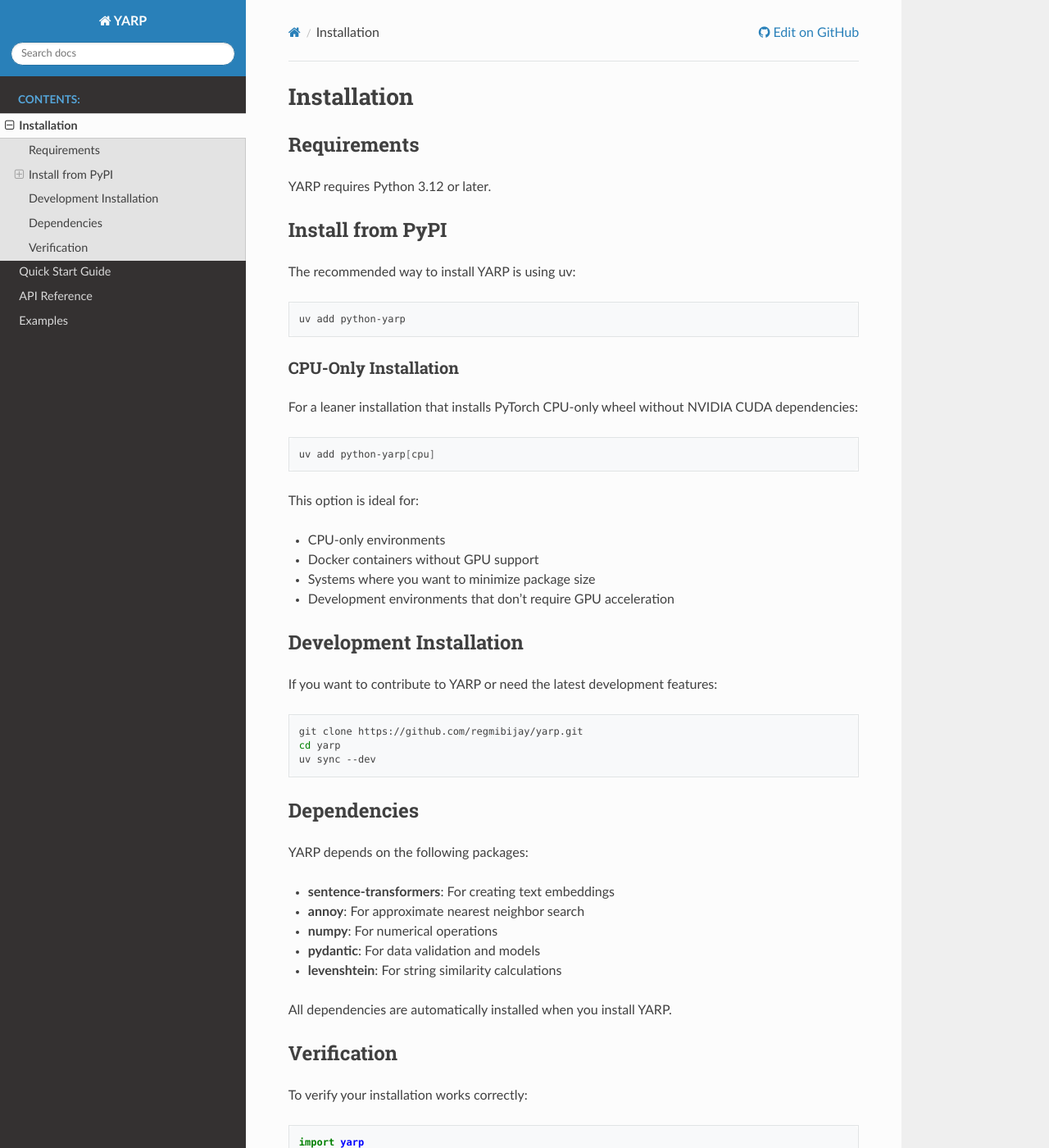
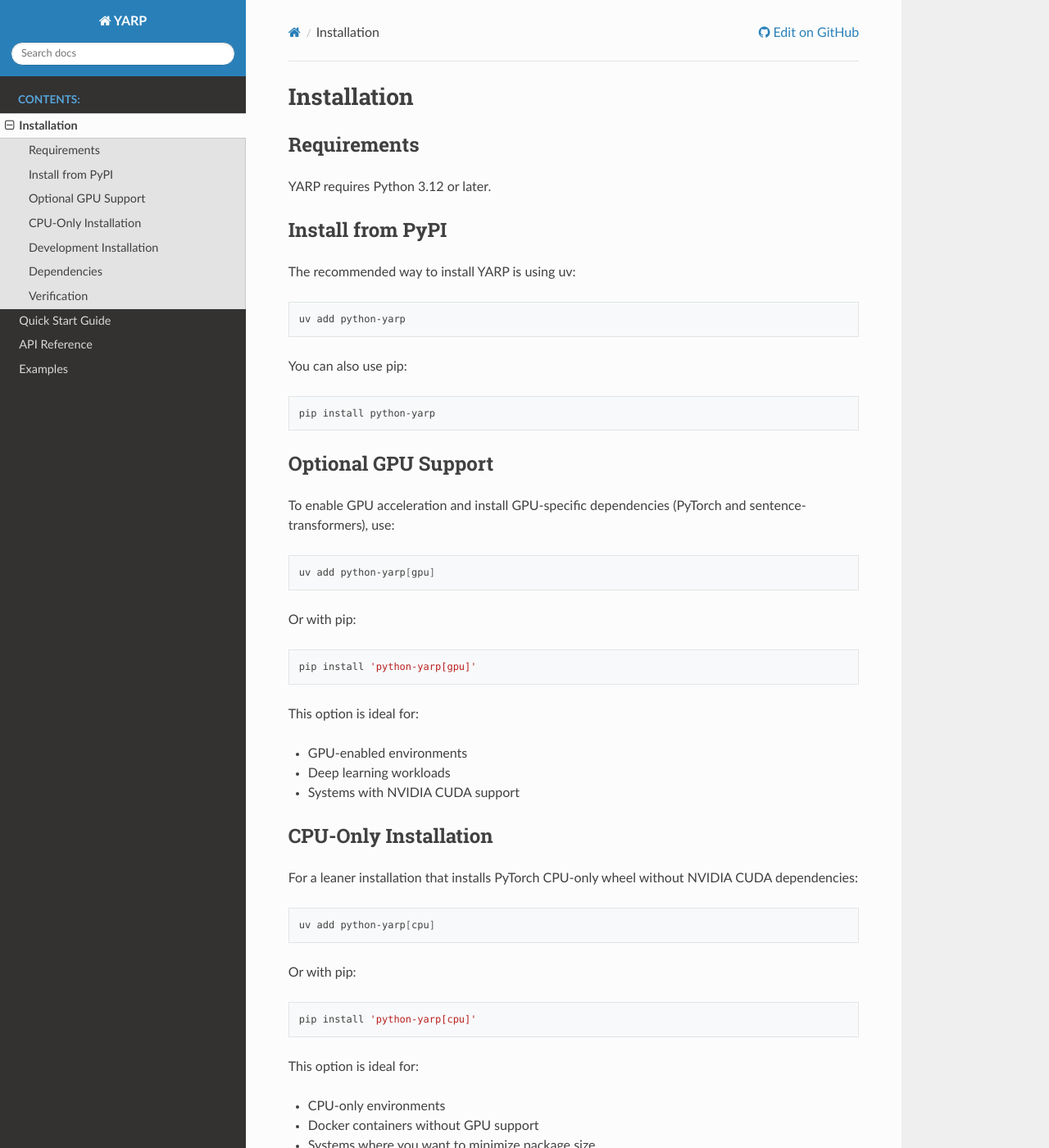
Before and after one commit to regmibijay/yarp, a Sphinx documentation site: the page built from docs/source/installation.rst, in a window 1280 px wide and 1400 px high. Shown: the whole window at 82% size. Built offline with Sphinx 7.4.7 and the Read the Docs theme 3.1.0, drawn with Linux system fonts in a browser that asks for light colours; some of the changed text lies outside the part shown.

```diff
--- a/docs/source/installation.rst
+++ b/docs/source/installation.rst
@@ -9,20 +9,56 @@
 Install from PyPI
 -----------------
 
+
 The recommended way to install YARP is using uv:
 
 .. code-block:: bash
 
     uv add python-yarp
 
+You can also use pip:
+
+.. code-block:: bash
+
+    pip install python-yarp
+
+Optional GPU Support
+-------------------
+
+
+To enable GPU acceleration and install GPU-specific dependencies (PyTorch and sentence-transformers), use:
+
+.. code-block:: bash
+
+    uv add python-yarp[gpu]
+
+Or with pip:
+
+.. code-block:: bash
+
+    pip install 'python-yarp[gpu]'
+
+This option is ideal for:
+
+* GPU-enabled environments
+* Deep learning workloads
+* Systems with NVIDIA CUDA support
+
 CPU-Only Installation
-^^^^^^^^^^^^^^^^^^^^^^
+---------------------
+
 
 For a leaner installation that installs PyTorch CPU-only wheel without NVIDIA CUDA dependencies:
 
 .. code-block:: bash
 
     uv add python-yarp[cpu]
+
+Or with pip:
+
+.. code-block:: bash
+
+    pip install 'python-yarp[cpu]'
 
 This option is ideal for:
 
@@ -58,6 +94,8 @@
 Verification
 ------------
 
+YARP performs preflight checks for required packages at import time. If a required package is missing, you will see a clear error message.
+
 To verify your installation works correctly:
 
 .. code-block:: python
@@ -69,3 +107,9 @@
     index = LocalMemoryIndex(["Hello world"])
     index.process()
     print("YARP installed successfully!")
+
+If you see an error about missing 'sentence_transformers', install the appropriate extra:
+
+.. code-block:: bash
+
+    uv add python-yarp[gpu]
--- a/yarp/__init__.py
+++ b/yarp/__init__.py
@@ -4,5 +4,8 @@
 with a strong focus on in-memory vector databases and Approximate Nearest
 Neighbors.
 """
+from yarp.runtime.preflight_checks import check_required_packages
+
+check_required_packages()
 
 __version__ = "0.2.1"
```
Also changed, not shown: README.md (+30 -0 lines), docs/source/api.rst (+12 -0 lines), docs/source/examples.rst (+8 -5 lines), docs/source/index.rst (+17 -0 lines), docs/source/quickstart.rst (+11 -0 lines), pyproject.toml (+6 -3 lines), 10 other files.
